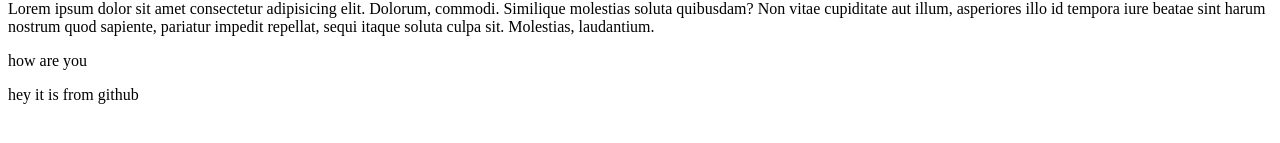
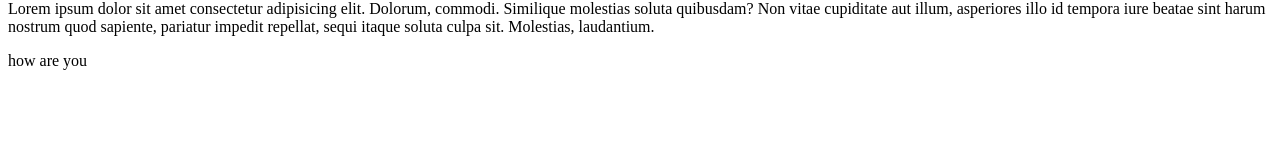
Before and after one commit to Sajib-IT/Project-APJ, a plain HTML site: page index.html in a window 1280 px wide. Shown: the part 127-270 px from the top of the page. Drawn offline with Linux system fonts and the light colour scheme.

Commit message:
Update index.html

```diff
--- a/index.html
+++ b/index.html
@@ -13,6 +13,5 @@
    </h2>
    <p>Lorem ipsum dolor sit amet consectetur adipisicing elit. Dolorum, commodi. Similique molestias soluta quibusdam? Non vitae cupiditate aut illum, asperiores illo id tempora iure beatae sint harum nostrum quod sapiente, pariatur impedit repellat, sequi itaque soluta culpa sit. Molestias, laudantium.</p>
    <span>how are you</span>
-    <p> hey it is from github</p>
 </body>
 </html>
```
